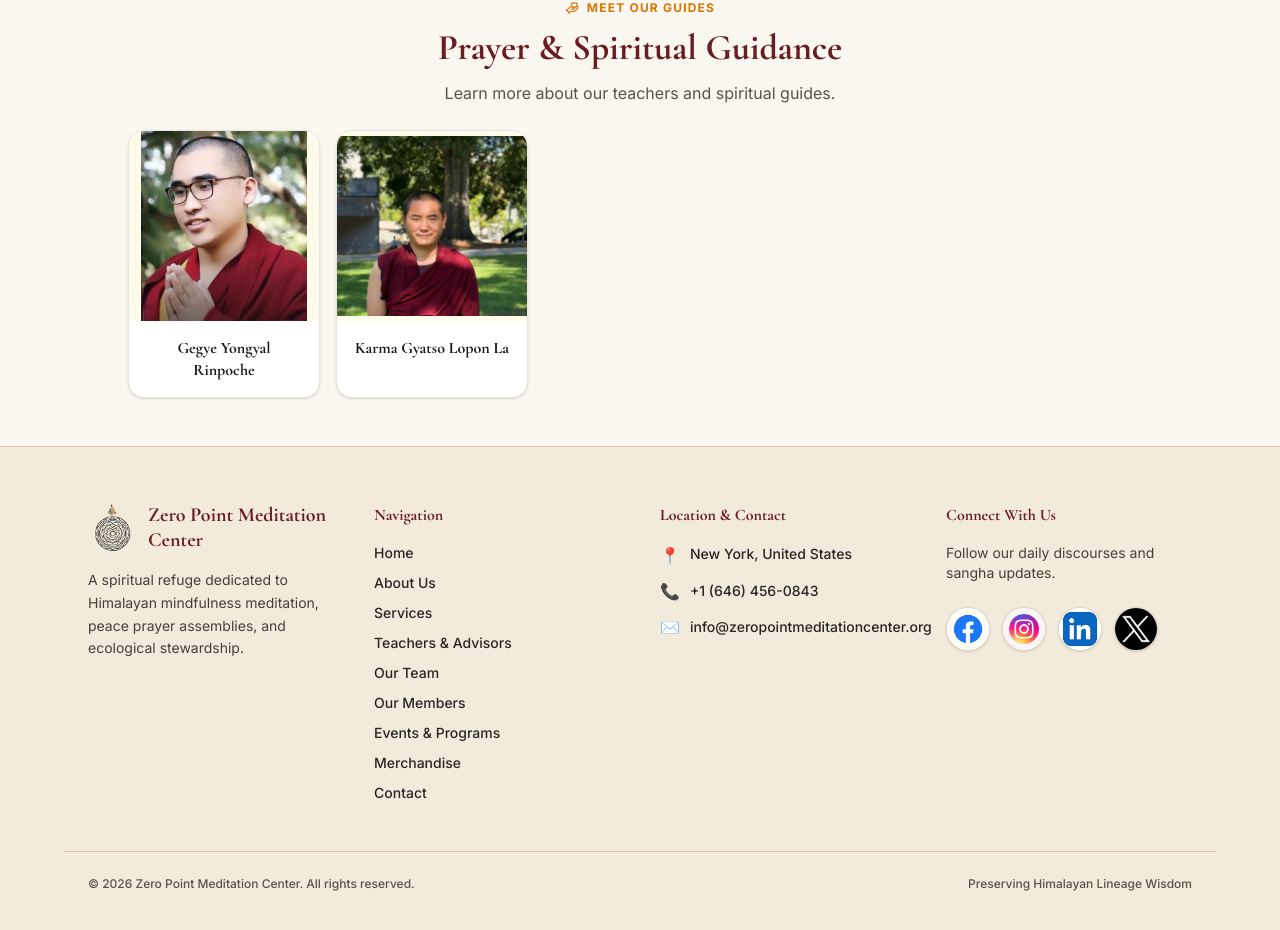
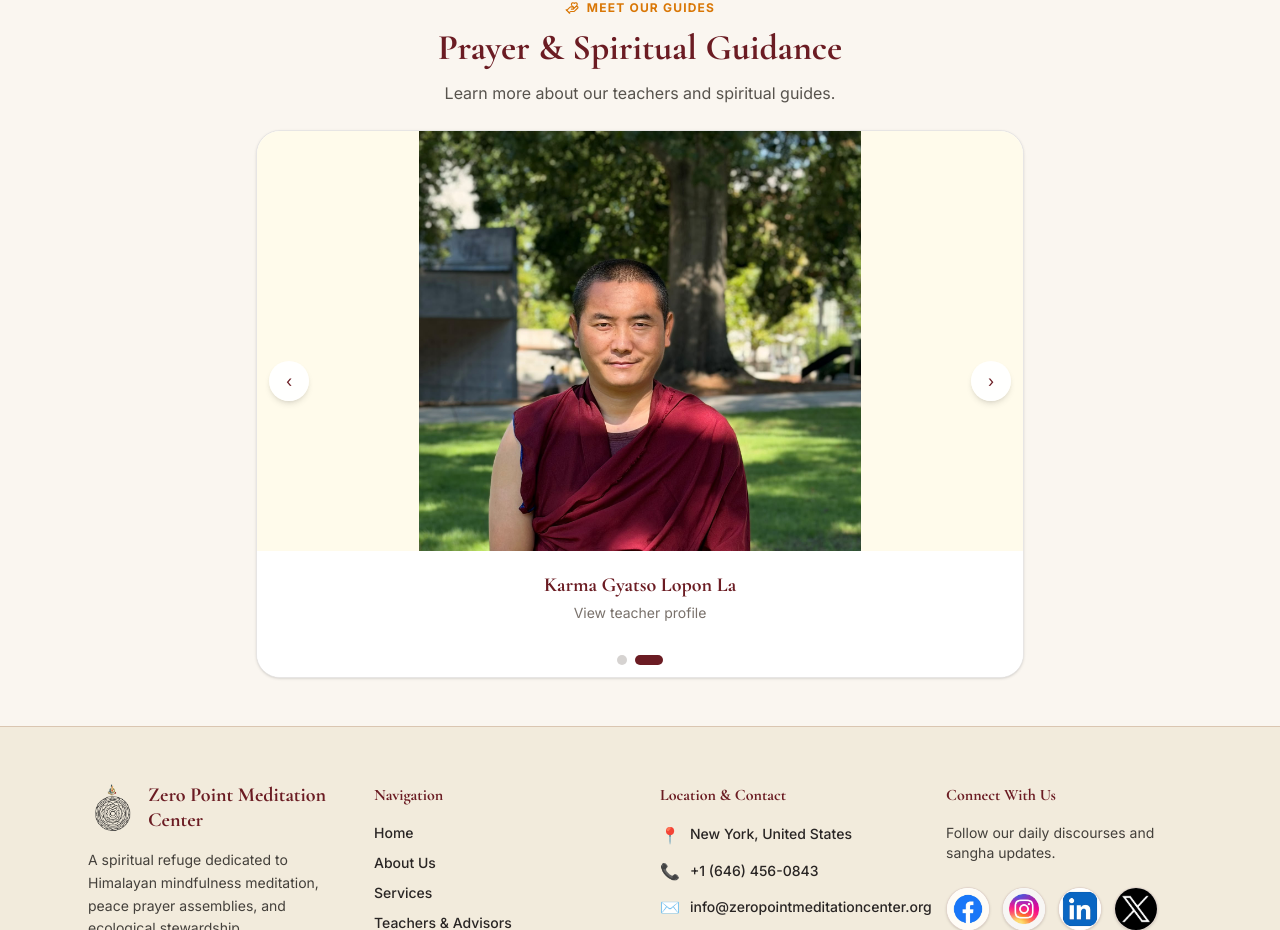
Before and after one commit to sherpaten/Zero-Point-Meditation-Center, a React (Vite) app in the folder zero-point-meditation/: page /services in a window 1280 px wide. Shown: the part 6436-7366 px from the top of the page. Built offline with nearby package versions, Linux system fonts and the light colour scheme.

Commit message:
Add teacher photo carousel to services page

```diff
--- a/zero-point-meditation/src/pages/Services.jsx
+++ b/zero-point-meditation/src/pages/Services.jsx
@@ -67,6 +67,50 @@ const serviceImages = {
     { src: 'https://images.unsplash.com/photo-1500534314209-a25ddb2bd429?auto=format&fit=crop&w=900&q=80', alt: 'A serene mountain setting' },
   ],
 };
+
+
+function GuideCarousel({ guides }) {
+  const [activeGuide, setActiveGuide] = useState(0);
+  const showGuide = (direction) => {
+    setActiveGuide((current) => (current + direction + guides.length) % guides.length);
+  };
+
+  React.useEffect(() => {
+    if (guides.length < 2) return undefined;
+    const interval = window.setInterval(() => {
+      setActiveGuide((current) => (current + 1) % guides.length);
+    }, 5000);
+    return () => window.clearInterval(interval);
+  }, [guides.length]);
+
+  const guide = guides[activeGuide];
+  return (
+    <div className="mx-auto w-full max-w-3xl">
+      <div className="relative overflow-hidden rounded-3xl border border-stone-200 bg-white shadow-sm">
+        <a href="/teachers" aria-label={`Learn more about ${guide.name} on the Teachers page`} className="group block focus:outline-none focus-visible:ring-2 focus-visible:ring-buddhist-gold focus-visible:ring-inset">
+          <div className="h-[320px] sm:h-[420px] bg-amber-50 flex items-center justify-center">
+            <img key={guide.name} src={guide.image} alt={guide.alt} loading="lazy" decoding="async" className="h-full w-full object-contain object-center transition-opacity duration-300" />
+          </div>
+          <div className="p-4 sm:p-5 text-center">
+            <h3 className="font-serif text-lg sm:text-xl font-bold text-buddhist-burgundy">{guide.name}</h3>
+            <p className="mt-1 text-sm text-stone-500">View teacher profile</p>
+          </div>
+        </a>
+        {guides.length > 1 && (
+          <>
+            <button type="button" onClick={() => showGuide(-1)} aria-label="Previous teacher" className="absolute left-3 top-[42%] flex h-10 w-10 items-center justify-center rounded-full bg-white/95 text-buddhist-burgundy shadow-md transition hover:bg-white focus:outline-none focus-visible:ring-2 focus-visible:ring-buddhist-gold">‹</button>
+            <button type="button" onClick={() => showGuide(1)} aria-label="Next teacher" className="absolute right-3 top-[42%] flex h-10 w-10 items-center justify-center rounded-full bg-white/95 text-buddhist-burgundy shadow-md transition hover:bg-white focus:outline-none focus-visible:ring-2 focus-visible:ring-buddhist-gold">›</button>
+            <div className="flex items-center justify-center gap-2 bg-white py-3" aria-label="Choose teacher">
+              {guides.map((item, index) => (
+                <button key={item.name} type="button" onClick={() => setActiveGuide(index)} aria-label={`Show ${item.name}`} aria-pressed={activeGuide === index} className={`h-2.5 rounded-full transition-all ${activeGuide === index ? 'w-7 bg-buddhist-burgundy' : 'w-2.5 bg-stone-300 hover:bg-stone-400'}`} />
+              ))}
+            </div>
+          </>
+        )}
+      </div>
+    </div>
+  );
+}
 
 function ServiceSection({ id, eyebrow, title, description, icon, items, imageKey, onAction }) {
   return (
@@ -217,19 +261,12 @@ export default function Services() {
           <h2 className="font-serif text-3xl sm:text-4xl font-bold text-buddhist-burgundy">Prayer & Spiritual Guidance</h2>
           <p className="text-stone-600 leading-relaxed">Learn more about our teachers and spiritual guides.</p>
         </div>
-        <div className="grid grid-cols-2 gap-4 sm:grid-cols-3 lg:grid-cols-4 xl:grid-cols-5 max-w-5xl mx-auto">
-          {[
+        <GuideCarousel
+          guides={[
             { name: "Gegye Yongyal Rinpoche", image: gegyeYongyalRinpoche, alt: "Gegye Yongyal Rinpoche" },
             { name: "Karma Gyatso Lopon La", image: karmaGyatsoPhoto, alt: "Karma Gyatso Lopon La" }
-          ].map((guide) => (
-            <a key={guide.name} href="/teachers" aria-label={`Learn more about ${guide.name} on the Teachers page`} className="block overflow-hidden rounded-2xl border border-stone-200 bg-white shadow-sm transition-shadow hover:shadow-lg focus:outline-none focus-visible:ring-2 focus-visible:ring-buddhist-gold focus-visible:ring-offset-2">
-              <div className="aspect-square overflow-hidden bg-amber-50 flex items-center justify-center">
-                <img src={guide.image} alt={guide.alt} loading="lazy" className="h-full w-full object-contain object-center" />
-              </div>
-              <div className="space-y-1.5 p-3 sm:p-4 text-center"><h3 className="font-serif text-sm sm:text-base font-bold text-stone-900 leading-snug">{guide.name}</h3></div>
-            </a>
-          ))}
-        </div>
+          ]}
+        />
       </section>
 
       <BookingModal open={bookingOpen} onClose={() => setBookingOpen(false)} initialType={bookingType} initialService={bookingService} workflow={bookingWorkflow} />
```
